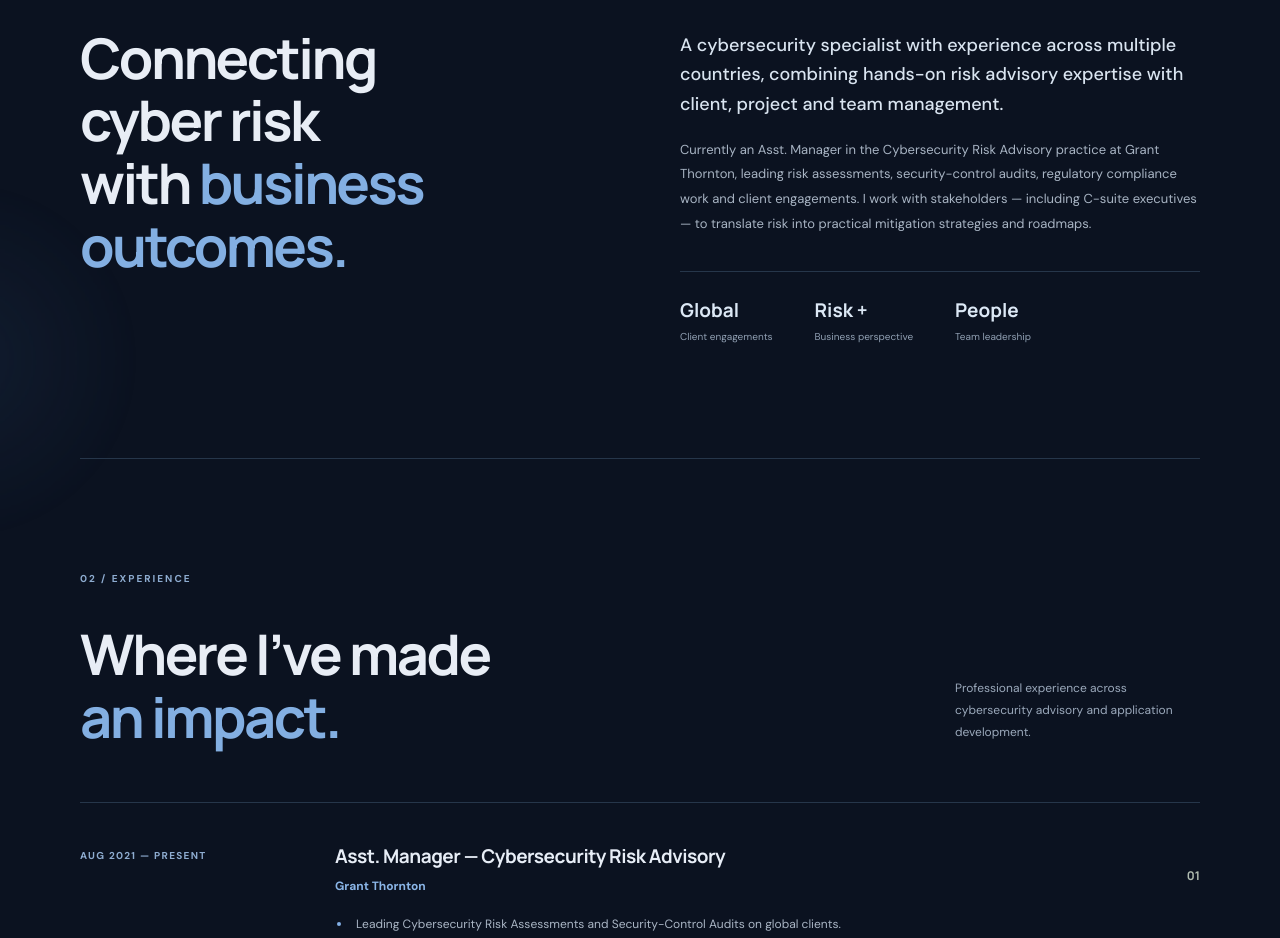
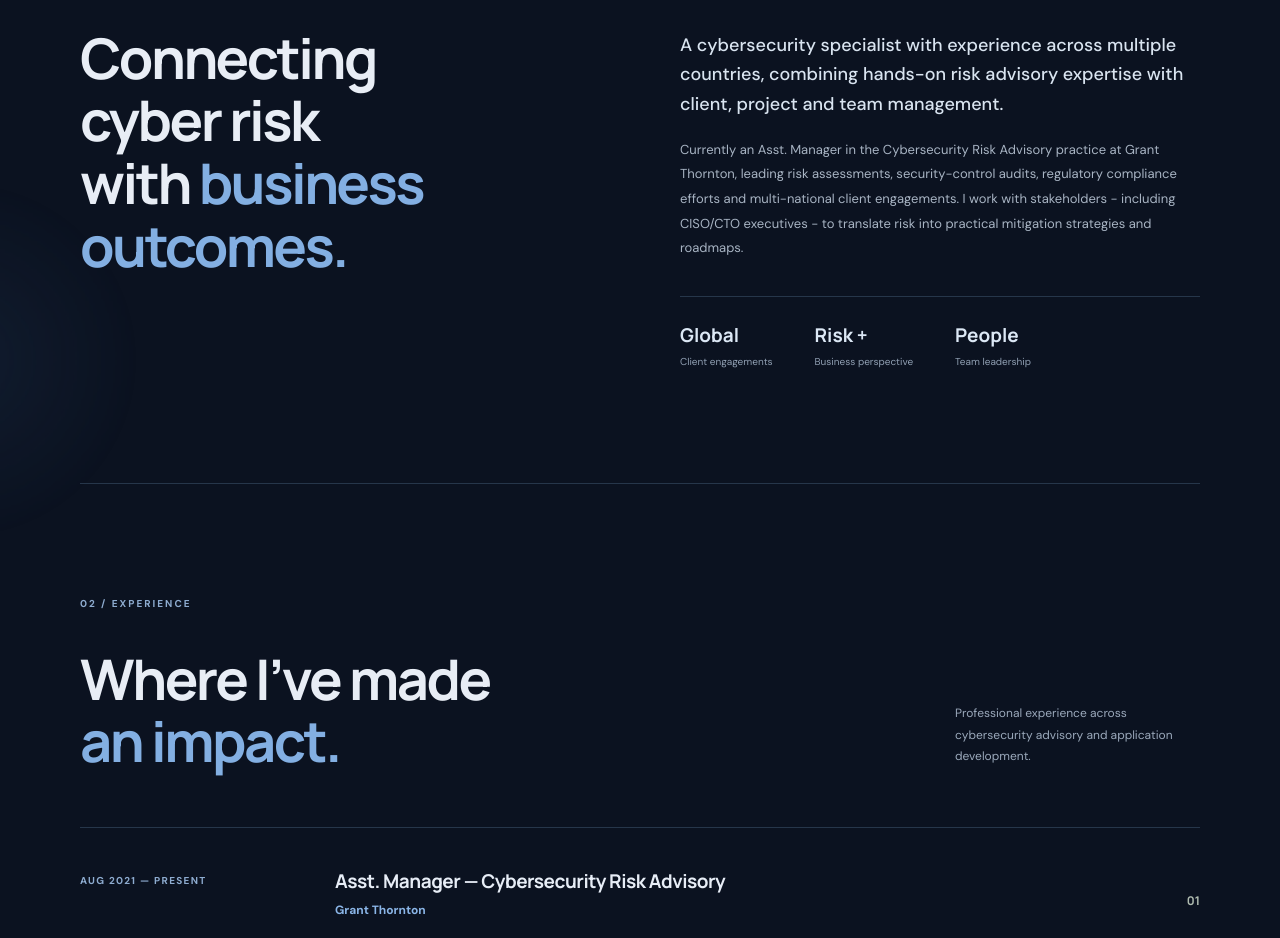
Before and after one commit to venkateshvikramraj/mywebsite, a plain HTML site: page index.html in a window 1280 px wide. Shown: the part 920-1858 px from the top of the page. Drawn offline with Linux system fonts and the light colour scheme.

Commit message:
Revise about section for clarity and detail
Updated the description of the cybersecurity specialist's role, emphasizing regulatory compliance efforts and multi-national client engagements.

```diff
--- a/index.html
+++ b/index.html
@@ -40,7 +40,7 @@
       <div class="section-kicker">01 / ABOUT</div>
       <div class="section-content about-grid">
         <div><h2>Connecting<br>cyber risk<br>with <em>business outcomes.</em></h2></div>
-        <div class="about-copy"><p class="large-copy">A cybersecurity specialist with experience across multiple countries, combining hands-on risk advisory expertise with client, project and team management.</p><p>Currently an Asst. Manager in the Cybersecurity Risk Advisory practice at Grant Thornton, leading risk assessments, security-control audits, regulatory compliance work and client engagements. I work with stakeholders — including C-suite executives — to translate risk into practical mitigation strategies and roadmaps.</p><div class="stat-row"><div><strong>Global</strong><span>Client engagements</span></div><div><strong>Risk +</strong><span>Business perspective</span></div><div><strong>People</strong><span>Team leadership</span></div></div></div>
+        <div class="about-copy"><p class="large-copy">A cybersecurity specialist with experience across multiple countries, combining hands-on risk advisory expertise with client, project and team management.</p><p>Currently an Asst. Manager in the Cybersecurity Risk Advisory practice at Grant Thornton, leading risk assessments, security-control audits, regulatory compliance efforts and multi-national client engagements. I work with stakeholders - including CISO/CTO executives - to translate risk into practical mitigation strategies and roadmaps.</p><div class="stat-row"><div><strong>Global</strong><span>Client engagements</span></div><div><strong>Risk +</strong><span>Business perspective</span></div><div><strong>People</strong><span>Team leadership</span></div></div></div>
       </div>
     </section>
 
```
